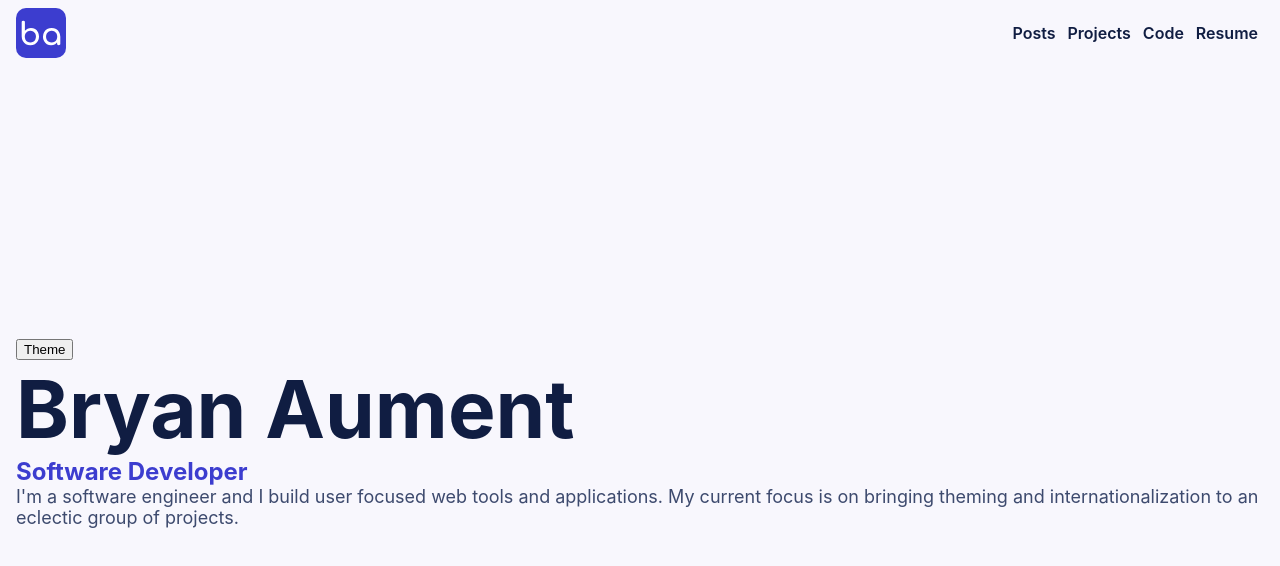
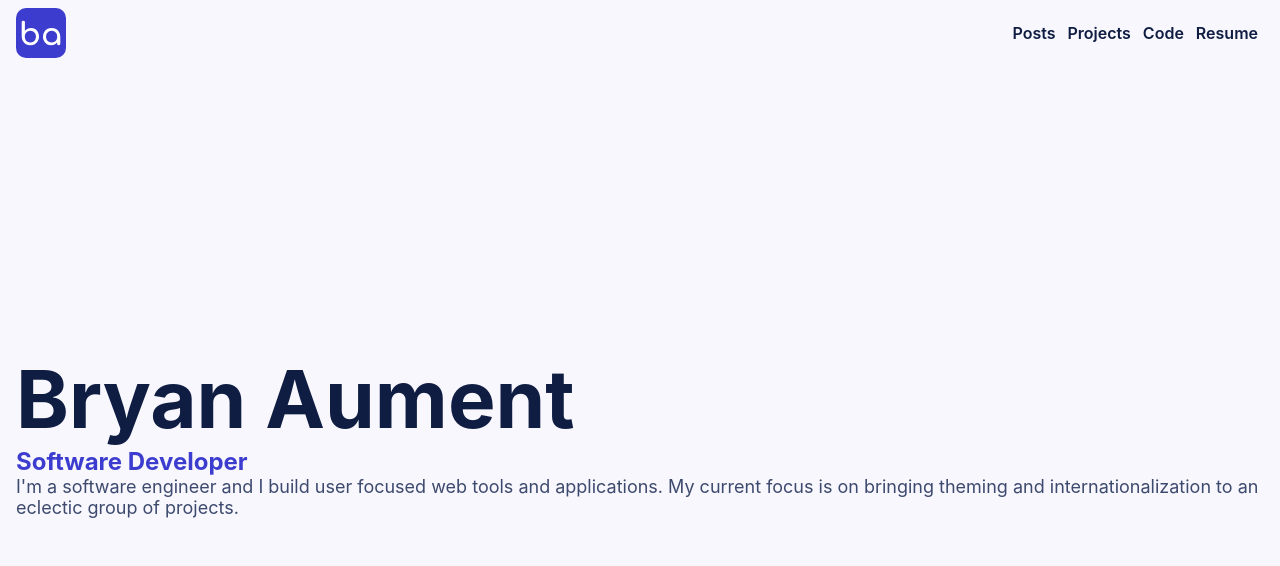
Before and after one commit to BryanAM/portfolio, a React (Create React App) app: page / in a window 1280 px wide. Shown: the top 566 px of the page. Built offline with nearby package versions, Linux system fonts and the light colour scheme.

Commit message:
moved theme change to menu

```diff
--- a/src/components/Menu/Menu.jsx
+++ b/src/components/Menu/Menu.jsx
@@ -5,10 +5,12 @@ import Stack from '../Stack/Stack';
 import { ReactComponent as MeIcon } from '../../assets/pictograms/me.svg';
 import { ReactComponent as MenuIcon } from '../../assets/pictograms/menu.svg';
 import { ReactComponent as CloseCross } from '../../assets/pictograms/close-cross.svg';
+import { useTheme } from '../../contexts/themeContext';
 import './menu.scss';
 
 function Menu() {
   const [t] = useTranslation();
+  const { theme, setTheme } = useTheme();
   const [mobile, setMobile] = useState(false);
   const [menuOpen, setMenuOpen] = useState(false);
 
@@ -43,6 +45,7 @@ function Menu() {
               <NavLink to="/projects" className="font-size-400">{t('menu.projects')}</NavLink>
               <NavLink to="/code" className="font-size-400">{t('menu.code')}</NavLink>
               <NavLink to="/resume" className="font-size-400">{t('menu.resume')}</NavLink>
+              <button type="button" onClick={() => setTheme(theme === 'theme' ? 'theme-dark' : 'theme')}>Theme</button>
             </Stack>
           </div>
           <button className={`floating-action-button menu-mobile-button-close ${menuOpen ? 'open' : ''}`} type="button" onClick={() => setMenuOpen(false)}>
--- a/src/views/Landing/LandingHero/LandingHero.jsx
+++ b/src/views/Landing/LandingHero/LandingHero.jsx
@@ -1,17 +1,14 @@
 import React from 'react';
 import { useTranslation } from 'react-i18next';
 import { Stack } from '../../../components/index';
-import { useTheme } from '../../../contexts/themeContext';
 
 import './landingHero.scss';
 
 function LandingHero() {
   const [t] = useTranslation();
-  const { theme, setTheme } = useTheme();
   return (
     <section className="landing-hero">
       <Stack flexDirection="column" alignItems="flex-start">
-        <button type="button" onClick={() => setTheme(theme === 'theme' ? 'theme-dark' : 'theme')}>Theme</button>
         <h1 className="landing-hero-name font-size-700">{t('common.name')}</h1>
         <h2 className="landing-hero-title font-size-300">{t('common.title')}</h2>
         <p className="landing-hero-intro font-size-200">{t('landing.hero.intro')}</p>
```
Also changed, not shown: src/assets/pictograms/moon.svg (added), src/assets/pictograms/sun-fog.svg (added).
